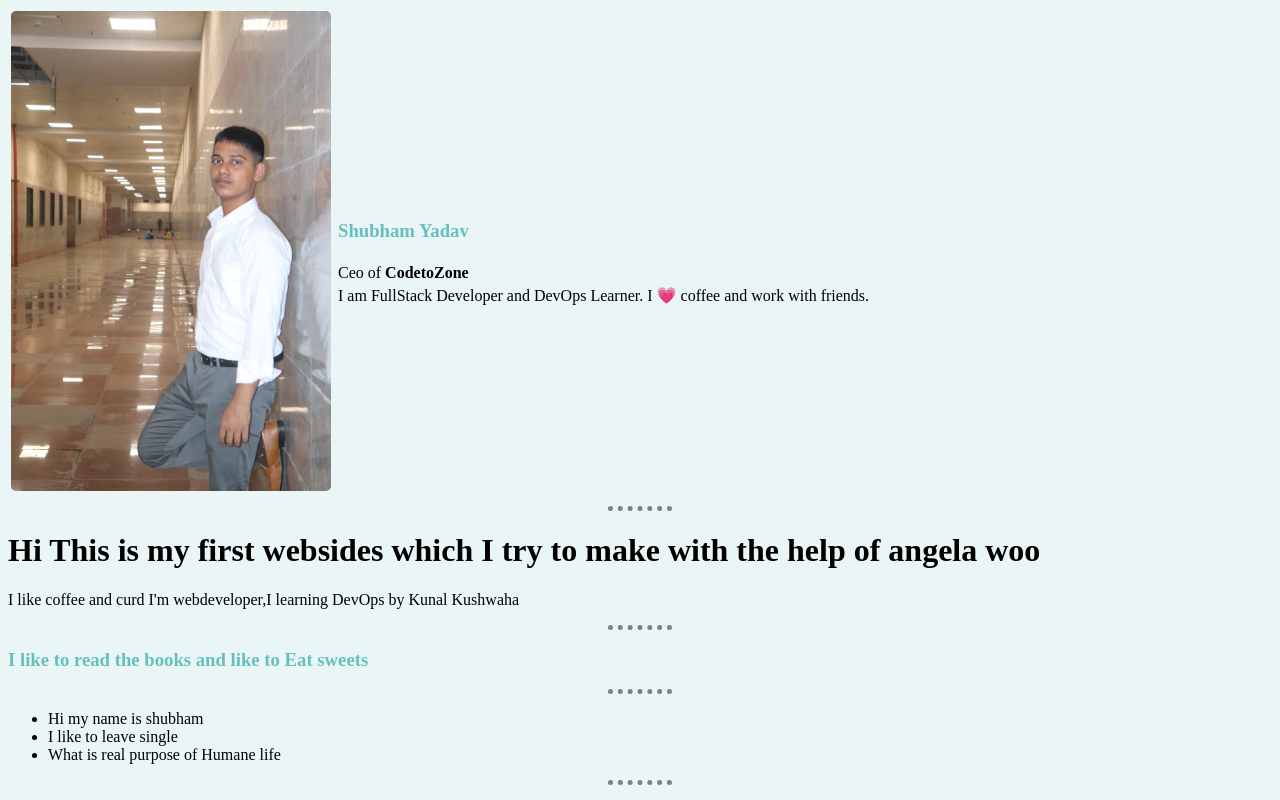
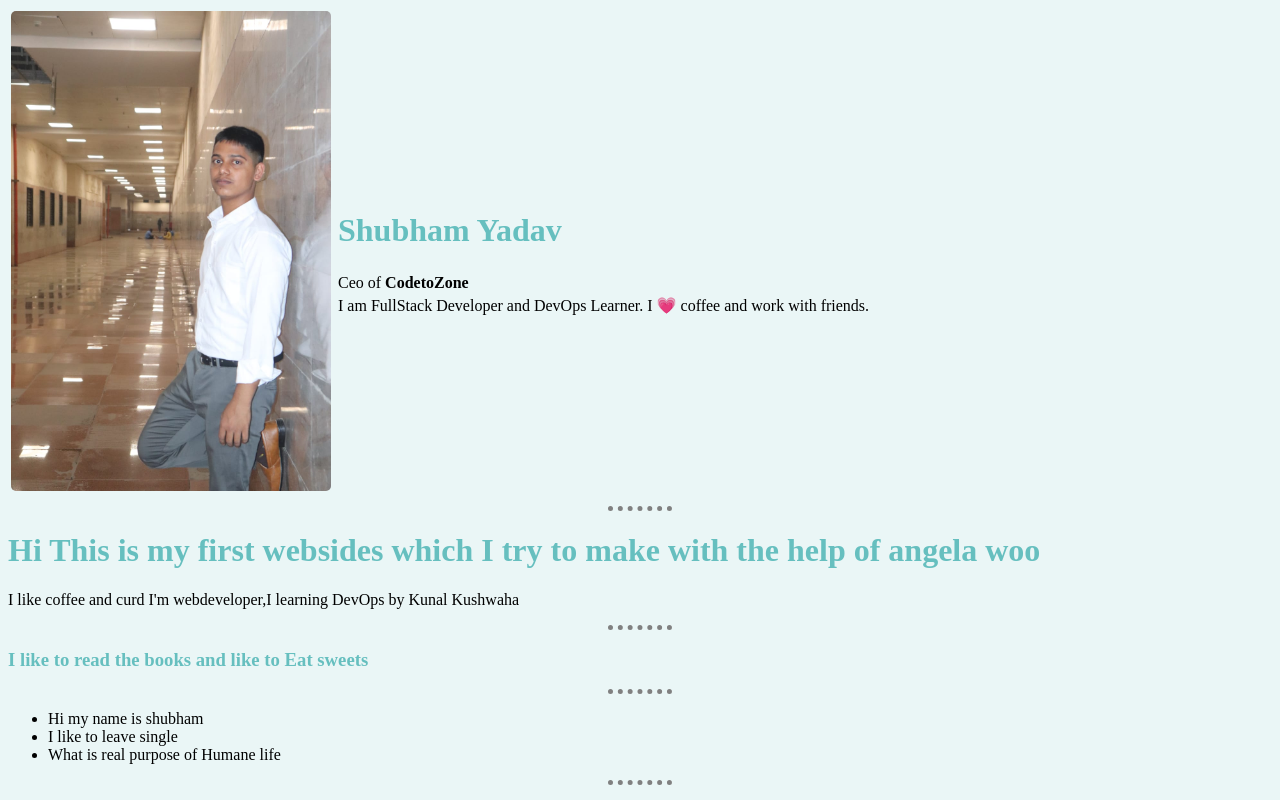
Before and after one commit to Masterpiece-105/CV, a plain HTML site: page index.html in a window 1280 px wide. Shown: the top 800 px of the page. Drawn offline with Linux system fonts and the light colour scheme.

Commit message:
updates favicon on my CV files

```diff
--- a/css/styles.css
+++ b/css/styles.css
@@ -14,5 +14,5 @@ h3 {
     color:#66BFBF;
 }
 h1{
-    text-color:#66BFBF;
+    color:#66BFBF;
 }
--- a/index.html
+++ b/index.html
@@ -6,6 +6,8 @@
     <meta http-equiv="X-UA-Compatible" content="IE=edge">
     <meta name="viewport" content="width=device-width, initial-scale=1.0">
     <link rel="stylesheet" href="css/styles.css">
+    <!-- <link rel="icon" href="favicon.ico"> -->
+    <link rel="favicon" href="favicon.ico?v=2">
     <title>Shubham Yadav</title>
 
 </head>
@@ -20,7 +22,7 @@
                <table>
                    <tr>
                        <td>
-                           <h3>Shubham Yadav</h3>
+                           <h1>Shubham Yadav</h1>
                        </td>
 
                    </tr>
```
Also changed, not shown: favicon.ico (added).
